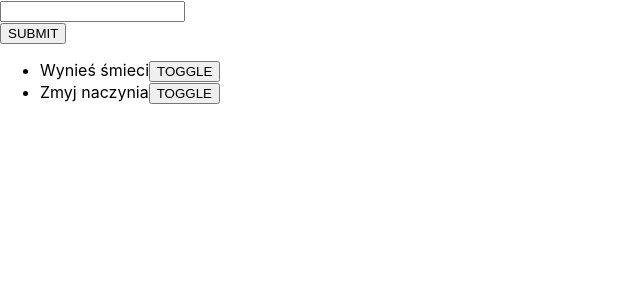
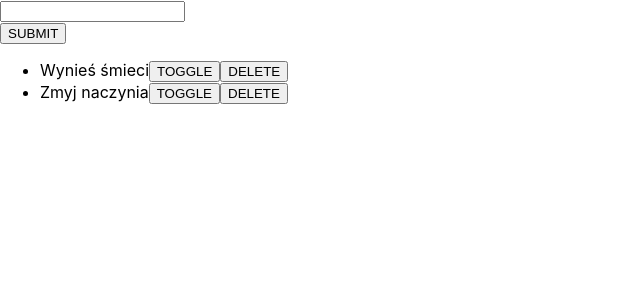
Before and after one commit to coderoadpl/frontend--react--project-3.4, a React (Create React App) app: page / in a window 1280 px wide. Shown: the top 300 px of the page, without its empty margins (0-640 px from the left). Built offline with nearby package versions, Linux system fonts and the light colour scheme.

Commit message:
Deleting tasks implemented

```diff
--- a/src/ToDo.js
+++ b/src/ToDo.js
@@ -55,6 +55,12 @@ export class ToDo extends React.Component {
     this.toggleTask(taskId)
   }
 
+  deleteTask = (taskId) => {
+    this.setState((prevState) => ({
+      tasks: prevState.tasks.filter((task) => task.id !== taskId)
+    }))
+  }
+
   render () {
     const { tasks, newTaskText } = this.state
 
@@ -83,6 +89,11 @@ export class ToDo extends React.Component {
                   >
                     TOGGLE
                   </button>
+                  <button
+                    onClick={(e) => this.deleteTask(id)}
+                  >
+                    DELETE
+                  </button>
                 </li>
               )
             })
```
